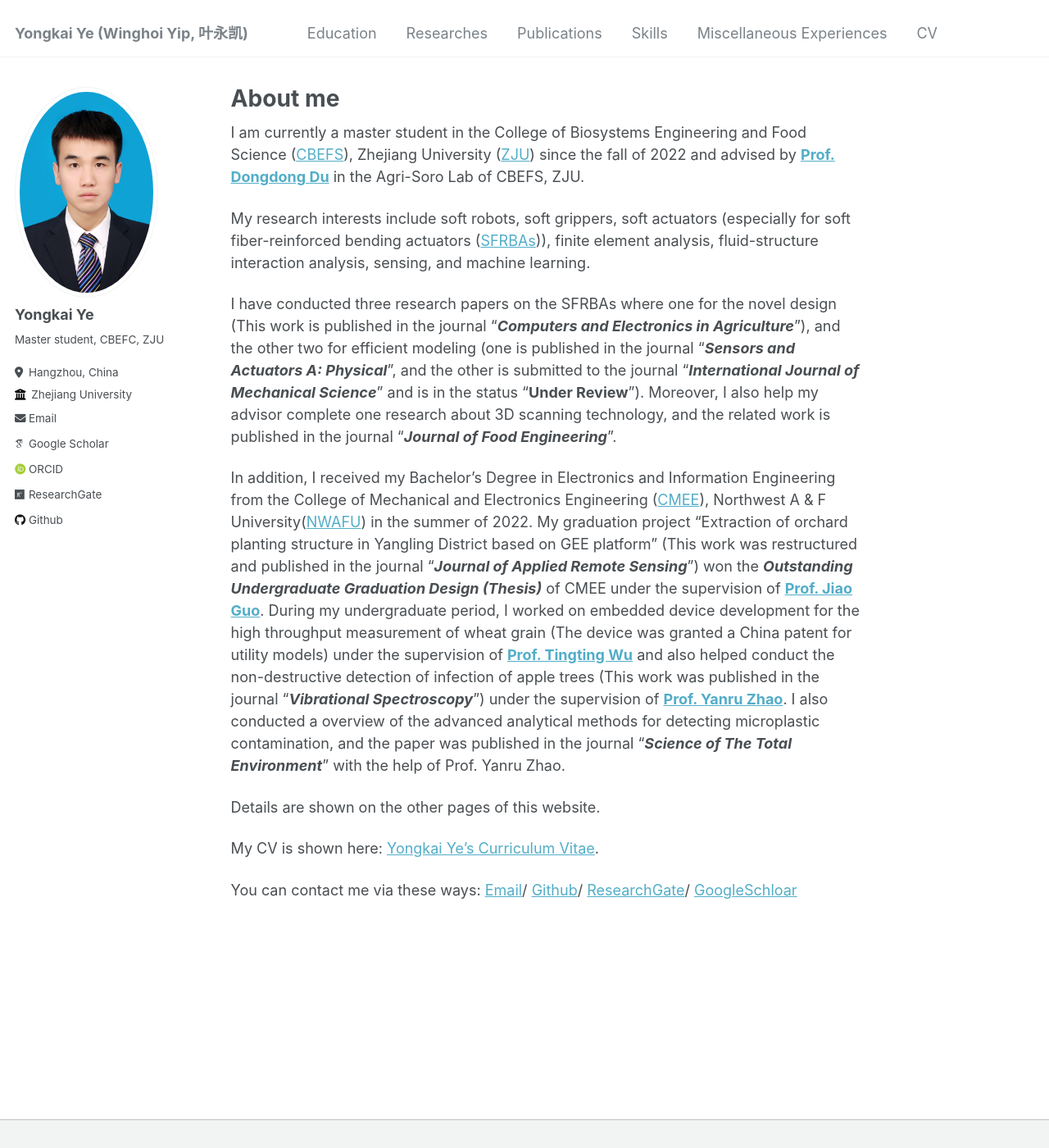
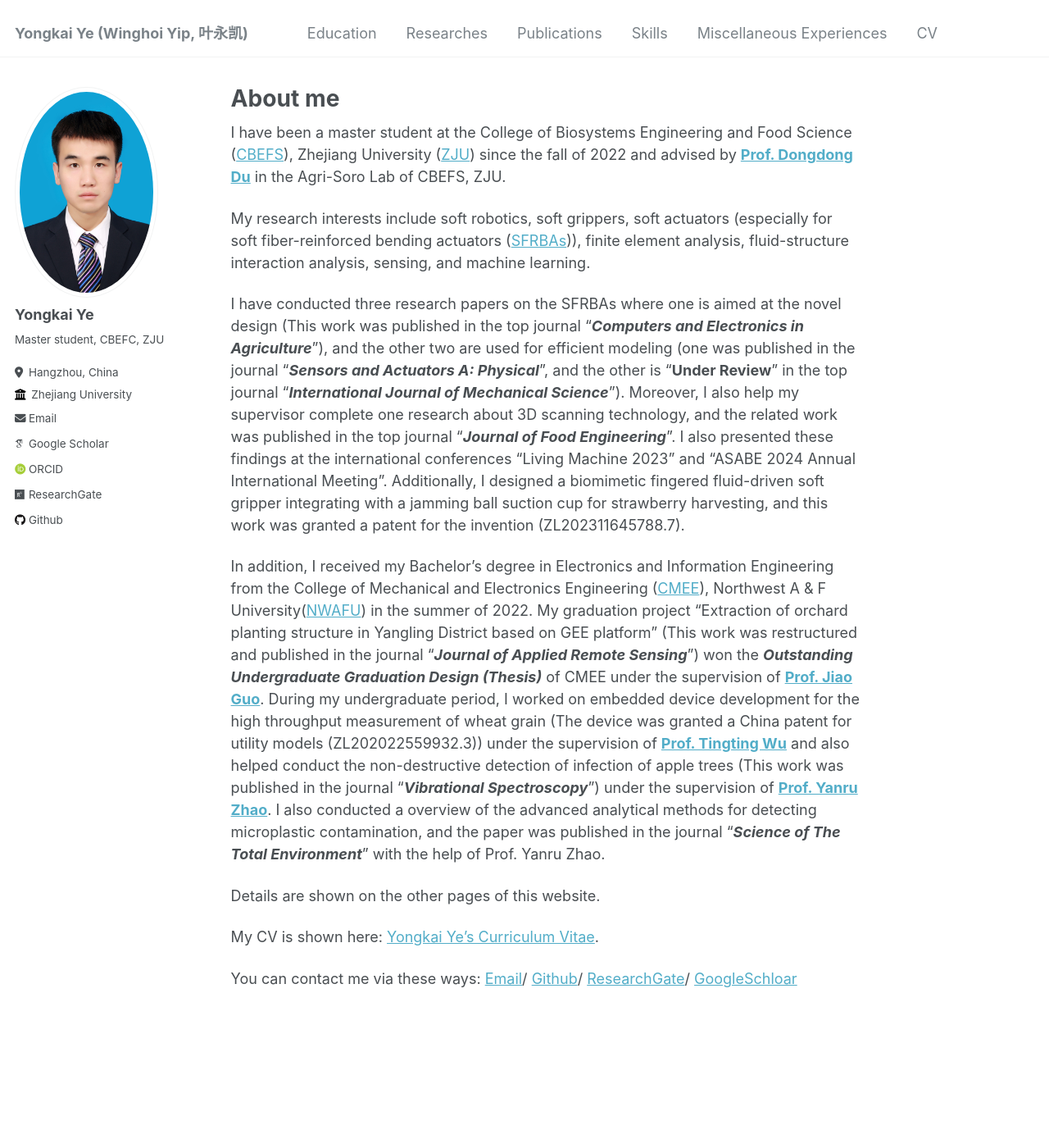
Before and after one commit to Yongkai-Ye/Yongkai-Ye.github.io, a Jekyll site: the page built from _pages/about.md, in a window 1280 px wide and 1400 px high. Shown: the whole window at 82% size. Built offline with Jekyll 4.4.1, drawn with Linux system fonts in a browser that asks for light colours; some web fonts are replaced.

Commit message:
Update about.md

```diff
--- a/_pages/about.md
+++ b/_pages/about.md
@@ -7,13 +7,13 @@ redirect_from:
   - /about/
   - /about.html
 ---
-I am currently a master student in the College of Biosystems Engineering and Food Science ([CBEFS](http://www.caefs.zju.edu.cn/)), Zhejiang University ([ZJU](https://www.zju.edu.cn)) since the fall of 2022 and advised by **[Prof. Dongdong Du](https://person.zju.edu.cn/Dudd/)** in the Agri-Soro Lab of CBEFS, ZJU.
+I have been a master student at the College of Biosystems Engineering and Food Science ([CBEFS](http://www.caefs.zju.edu.cn)), Zhejiang University ([ZJU](https://www.zju.edu.cn)) since the fall of 2022 and advised by **[Prof. Dongdong Du](https://person.zju.edu.cn/Dudd)** in the Agri-Soro Lab of CBEFS, ZJU.
 
-My research interests include soft robots, soft grippers, soft actuators (especially for soft fiber-reinforced bending actuators ([SFRBAs](https://softroboticstoolkit.com/book/fiber-reinforced-bending-actuators))), finite element analysis, fluid-structure interaction analysis, sensing, and machine learning.
+My research interests include soft robotics, soft grippers, soft actuators (especially for soft fiber-reinforced bending actuators ([SFRBAs](https://softroboticstoolkit.com/book/fiber-reinforced-bending-actuators))), finite element analysis, fluid-structure interaction analysis, sensing, and machine learning.
 
-I have conducted three research papers on the SFRBAs where one for the novel design (This work is published in the journal "***Computers and Electronics in Agriculture***"), and the other two for efficient modeling (one is published in the journal "***Sensors and Actuators A: Physical***", and the other is submitted to the journal "***International Journal of Mechanical Science***" and is in the status "**Under Review**"). Moreover, I also help my advisor complete one research about 3D scanning technology, and the related work is published in the journal "***Journal of Food Engineering***".
+I have conducted three research papers on the SFRBAs where one is aimed at the novel design (This work was published in the top journal "***Computers and Electronics in Agriculture***"), and the other two are used for efficient modeling (one was published in the journal "***Sensors and Actuators A: Physical***", and the other is "**Under Review**" in the top journal "***International Journal of Mechanical Science***"). Moreover, I also help my supervisor complete one research about 3D scanning technology, and the related work was published in the top journal "***Journal of Food Engineering***". I also presented these findings at the international conferences “Living Machine 2023” and “ASABE 2024 Annual International Meeting”. Additionally, I designed a biomimetic fingered fluid-driven soft gripper integrating with a jamming ball suction cup for strawberry harvesting, and this work was granted a patent for the invention (ZL202311645788.7).
 
-In addition, I received my Bachelor’s Degree in Electronics and Information Engineering from the College of Mechanical and Electronics Engineering ([CMEE](https://cmee.nwafu.edu.cn/)), Northwest A & F University([NWAFU](https://www.nwafu.edu.cn/)) in the summer of 2022. My graduation project “Extraction of orchard planting structure in Yangling District based on GEE platform” (This work was restructured and published in the journal "***Journal of Applied Remote Sensing***") won the ***Outstanding Undergraduate Graduation Design (Thesis)*** of CMEE under the supervision of **[Prof. Jiao Guo](https://cmee.nwsuaf.edu.cn/szdw/gjzcry/318451.htm)**. During my undergraduate period, I worked on embedded device development for the high throughput measurement of wheat grain (The device was granted a China patent for utility models) under the supervision of **[Prof. Tingting Wu](https://cmee.nwsuaf.edu.cn/szdw/gjzcry/318499.htm)** and also helped conduct the non-destructive detection of infection of apple trees (This work was published in the journal "***Vibrational Spectroscopy***") under the supervision of **[Prof. Yanru Zhao](https://cmee.nwsuaf.edu.cn/szdw/gjzcry/396312.htm)**. I also conducted a overview of the advanced analytical methods for detecting microplastic contamination, and the paper was published in the journal "***Science of The Total Environment***" with the help of Prof. Yanru Zhao.
+In addition, I received my Bachelor’s degree in Electronics and Information Engineering from the College of Mechanical and Electronics Engineering ([CMEE](https://cmee.nwafu.edu.cn)), Northwest A & F University([NWAFU](https://www.nwafu.edu.cn)) in the summer of 2022. My graduation project “Extraction of orchard planting structure in Yangling District based on GEE platform” (This work was restructured and published in the journal "***Journal of Applied Remote Sensing***") won the ***Outstanding Undergraduate Graduation Design (Thesis)*** of CMEE under the supervision of **[Prof. Jiao Guo](https://cmee.nwsuaf.edu.cn/szdw/gjzcry/318451.htm)**. During my undergraduate period, I worked on embedded device development for the high throughput measurement of wheat grain (The device was granted a China patent for utility models (ZL202022559932.3)) under the supervision of **[Prof. Tingting Wu](https://cmee.nwsuaf.edu.cn/szdw/gjzcry/318499.htm)** and also helped conduct the non-destructive detection of infection of apple trees (This work was published in the journal "***Vibrational Spectroscopy***") under the supervision of **[Prof. Yanru Zhao](https://cmee.nwsuaf.edu.cn/szdw/gjzcry/396312.htm)**. I also conducted a overview of the advanced analytical methods for detecting microplastic contamination, and the paper was published in the journal "***Science of The Total Environment***" with the help of Prof. Yanru Zhao.
 
 Details are shown on the other pages of this website.
 
```
